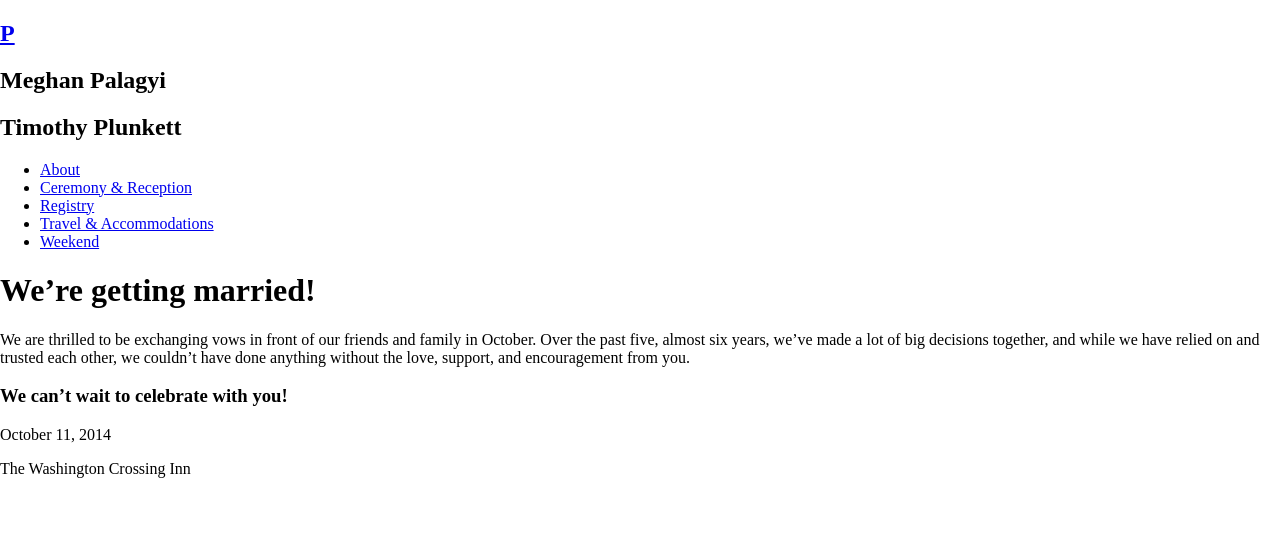
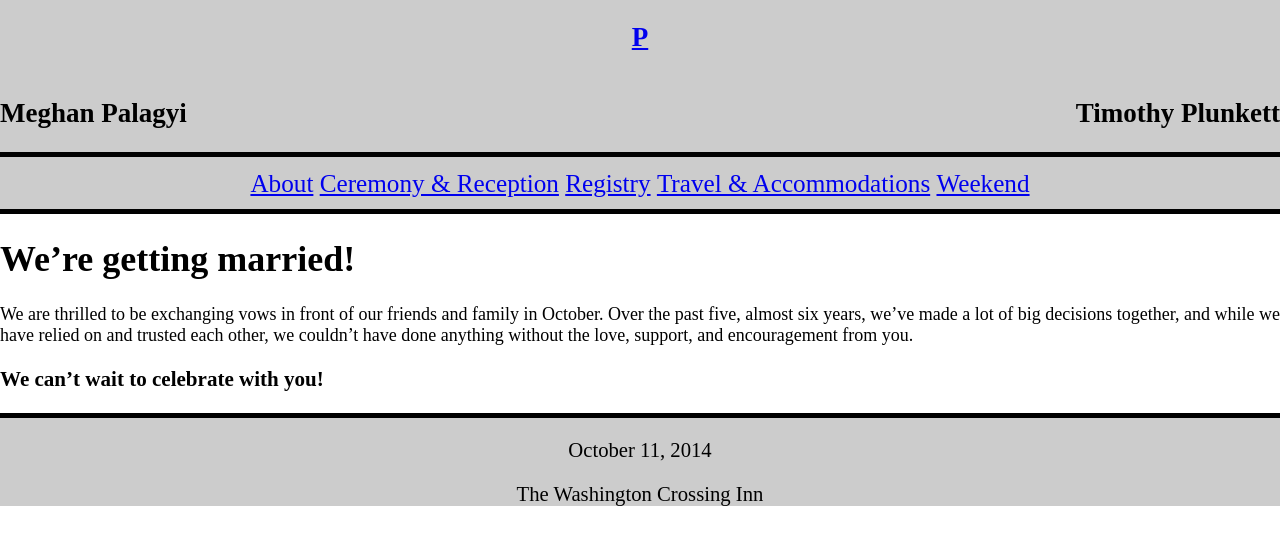
Before and after one commit to timplunkett/meghanandtim.us, a Jekyll site: the page built from index.md, in a window 1280 px wide. Shown: the top 545 px of the page. Built offline with Jekyll 4.4.1, drawn with Linux system fonts in a browser that asks for light colours.

Commit message:
Add basic styling.

```diff
--- a/stylesheets/screen.css
+++ b/stylesheets/screen.css
@@ -1,3 +1,58 @@
 body {
   margin: 0;
+  font-size: 18px;
 }
+
+header {
+  background: #cccccc;
+  text-align: center;
+}
+header .name {
+  overflow: hidden;
+  *zoom: 1;
+}
+header .meghan {
+  display: inline;
+  float: left;
+}
+header .tim {
+  display: inline;
+  float: right;
+}
+
+nav[role="navigation"] {
+  border-width: 0.333em 0;
+  border-style: solid;
+  border-color: black;
+  text-align: center;
+}
+nav[role="navigation"] ul {
+  font-size: 1.4em;
+  line-height: 2;
+  margin: 0;
+  padding: 0;
+  border: 0;
+  overflow: hidden;
+  *zoom: 1;
+}
+nav[role="navigation"] ul li {
+  list-style-image: none;
+  list-style-type: none;
+  margin-left: 0;
+  display: -moz-inline-stack;
+  display: inline-block;
+  vertical-align: middle;
+  *vertical-align: auto;
+  zoom: 1;
+  *display: inline;
+  white-space: nowrap;
+}
+
+footer {
+  background: #cccccc;
+  border-top: 0.333em solid black;
+  text-align: center;
+}
+footer .contact {
+  font-size: 1.15em;
+}
```
Also changed, not shown: _sass/screen.sass (+30 -1 lines).
